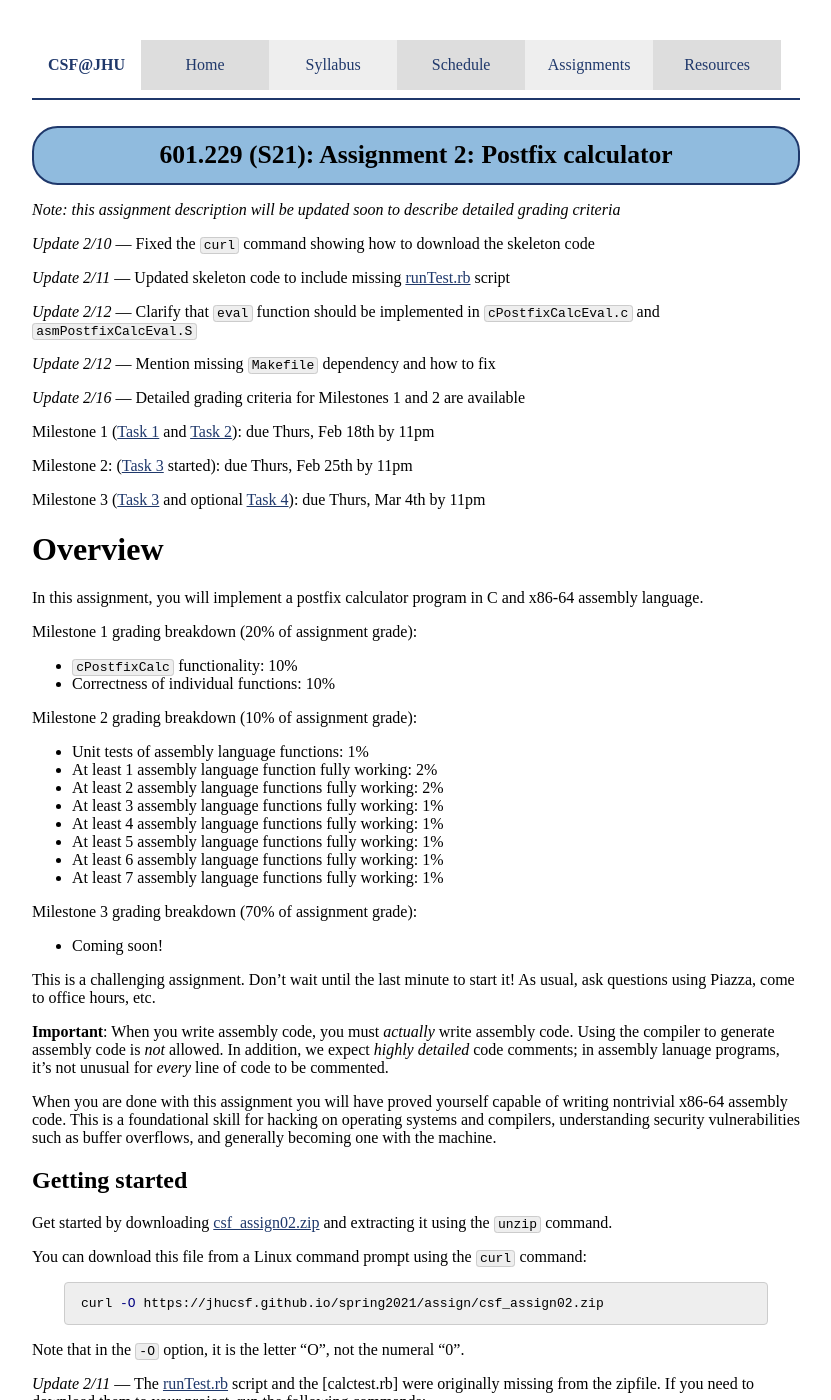
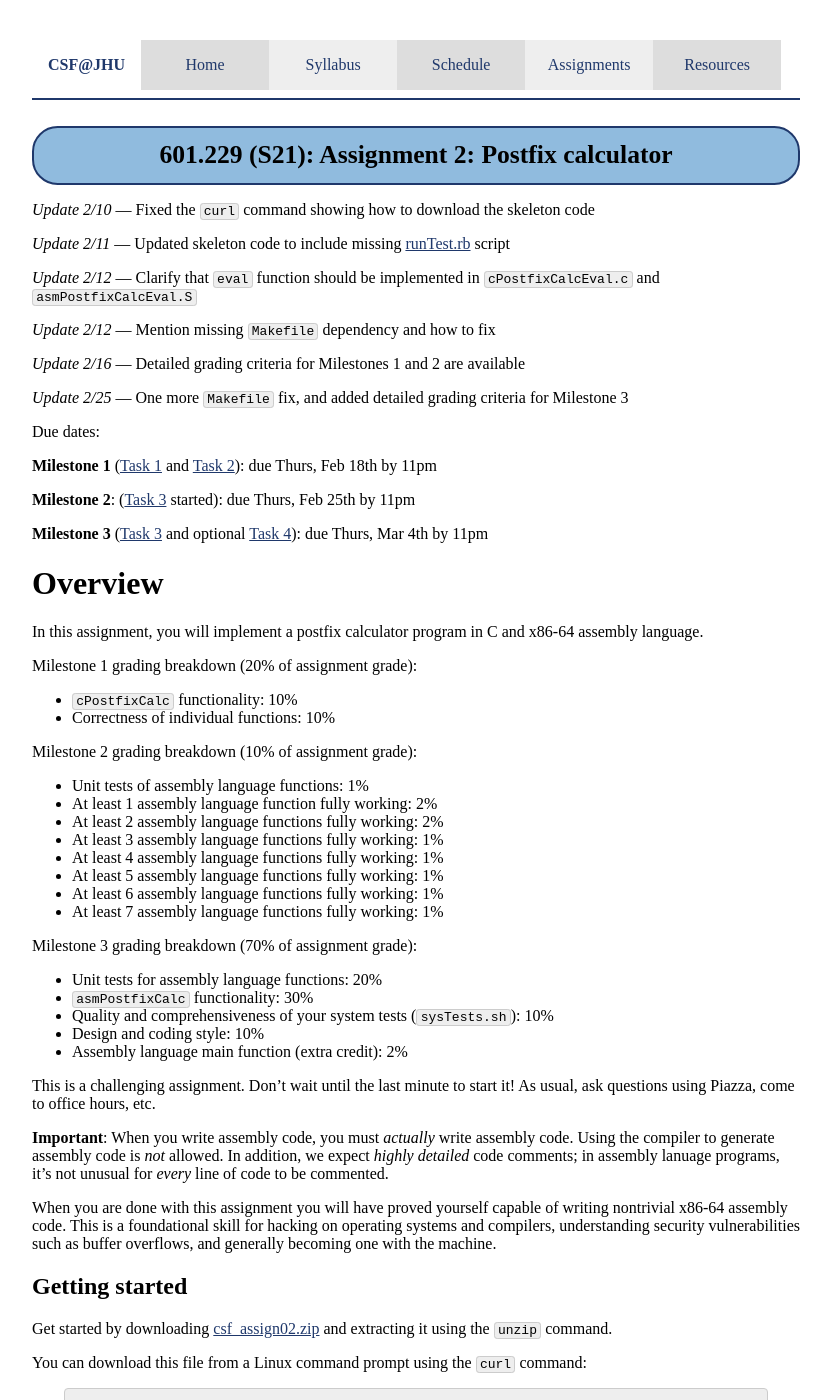
Before and after one commit to jhucsf/spring2021, a Jekyll site: the page built from assign/assign02.md, in a window 1280 px wide and 1400 px high. Shown: the whole window, without its empty margins (224-1055 px from the left). Built offline with Jekyll 4.4.1, drawn with Linux system fonts in a browser that asks for light colours.

Commit message:
detailed grading criteria for ms3 of assignment 2

```diff
--- a/assign/assign02.md
+++ b/assign/assign02.md
@@ -2,8 +2,6 @@
 layout: default
 title: "Assignment 2: Postfix calculator"
 ---
-
-*Note: this assignment description will be updated soon to describe detailed grading criteria*
 
 *Update 2/10* — Fixed the `curl` command showing how to download the skeleton code
 
@@ -15,11 +13,15 @@ title: "Assignment 2: Postfix calculator"
 
 *Update 2/16* — Detailed grading criteria for Milestones 1 and 2 are available
 
-Milestone 1 ([Task 1](#task-1-c-implementation-of-the-postfix-calculator) and [Task 2](#task-2-system-tests-for-the-c-postfix-calculator)): due Thurs, Feb 18th by 11pm
+*Update 2/25* — One more `Makefile` fix, and added detailed grading criteria for Milestone 3
 
-Milestone 2: ([Task 3](#task-3-implementation-of-assembly-language-functions) started): due Thurs, Feb 25th by 11pm
+Due dates:
 
-Milestone 3 ([Task 3](#task-3-implementation-of-assembly-language-functions) and optional [Task 4](#task-4-optional-implement-the-main-function-is-assembly-language)): due Thurs, Mar 4th by 11pm
+**Milestone 1** ([Task 1](#task-1-c-implementation-of-the-postfix-calculator) and [Task 2](#task-2-system-tests-for-the-c-postfix-calculator)): due Thurs, Feb 18th by 11pm
+
+**Milestone 2**: ([Task 3](#task-3-implementation-of-assembly-language-functions) started): due Thurs, Feb 25th by 11pm
+
+**Milestone 3** ([Task 3](#task-3-implementation-of-assembly-language-functions) and optional [Task 4](#task-4-optional-implement-the-main-function-is-assembly-language)): due Thurs, Mar 4th by 11pm
 
 # Overview
 
@@ -43,7 +45,11 @@ Milestone 2 grading breakdown (10% of assignment grade):
 
 Milestone 3 grading breakdown (70% of assignment grade):
 
-* Coming soon!
+* Unit tests for assembly language functions: 20%
+* `asmPostfixCalc` functionality: 30%
+* Quality and comprehensiveness of your system tests (`sysTests.sh`): 10%
+* Design and coding style: 10%
+* Assembly language main function (extra credit): 2%
 
 This is a challenging assignment.  Don't wait until the last minute to
 start it!  As usual, ask questions using Piazza, come to office hours,
```
Also changed, not shown: index.md (+2 -0 lines), resources.md (+1 -0 lines), 1 other file.
